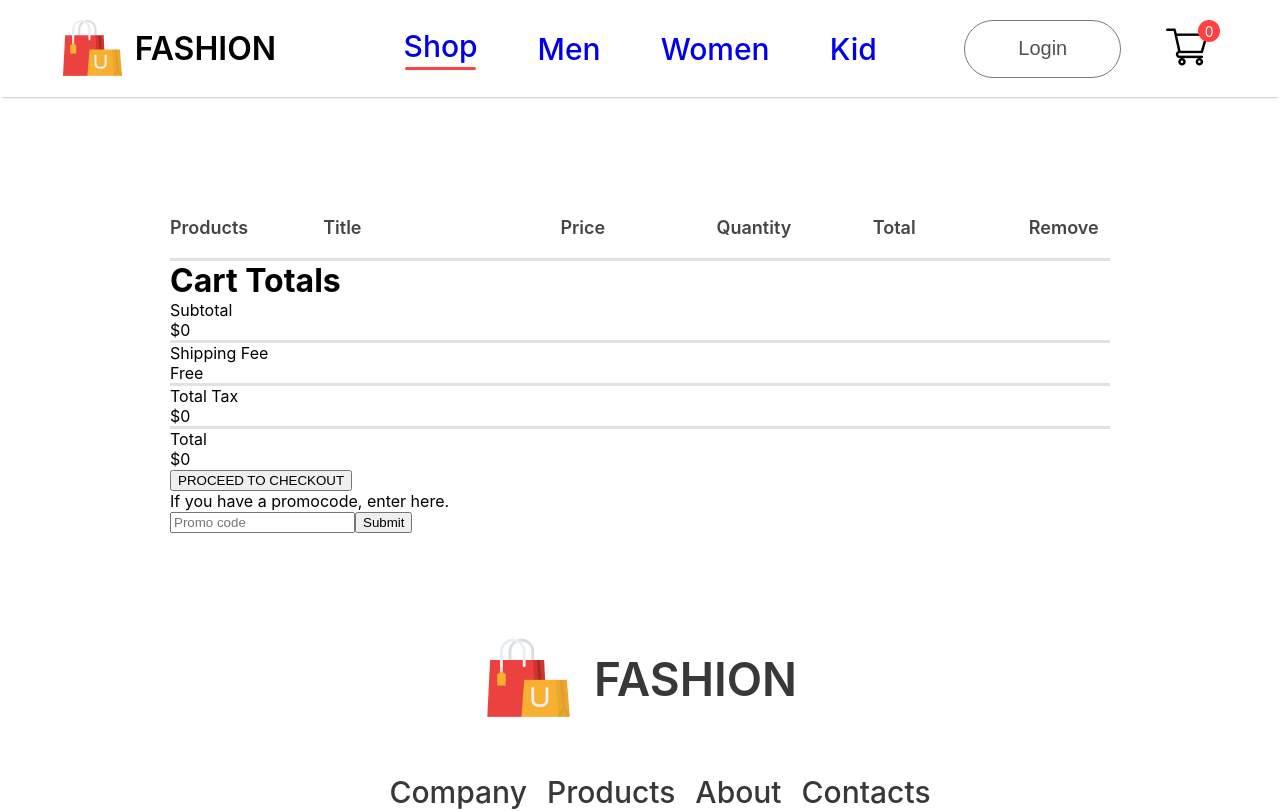
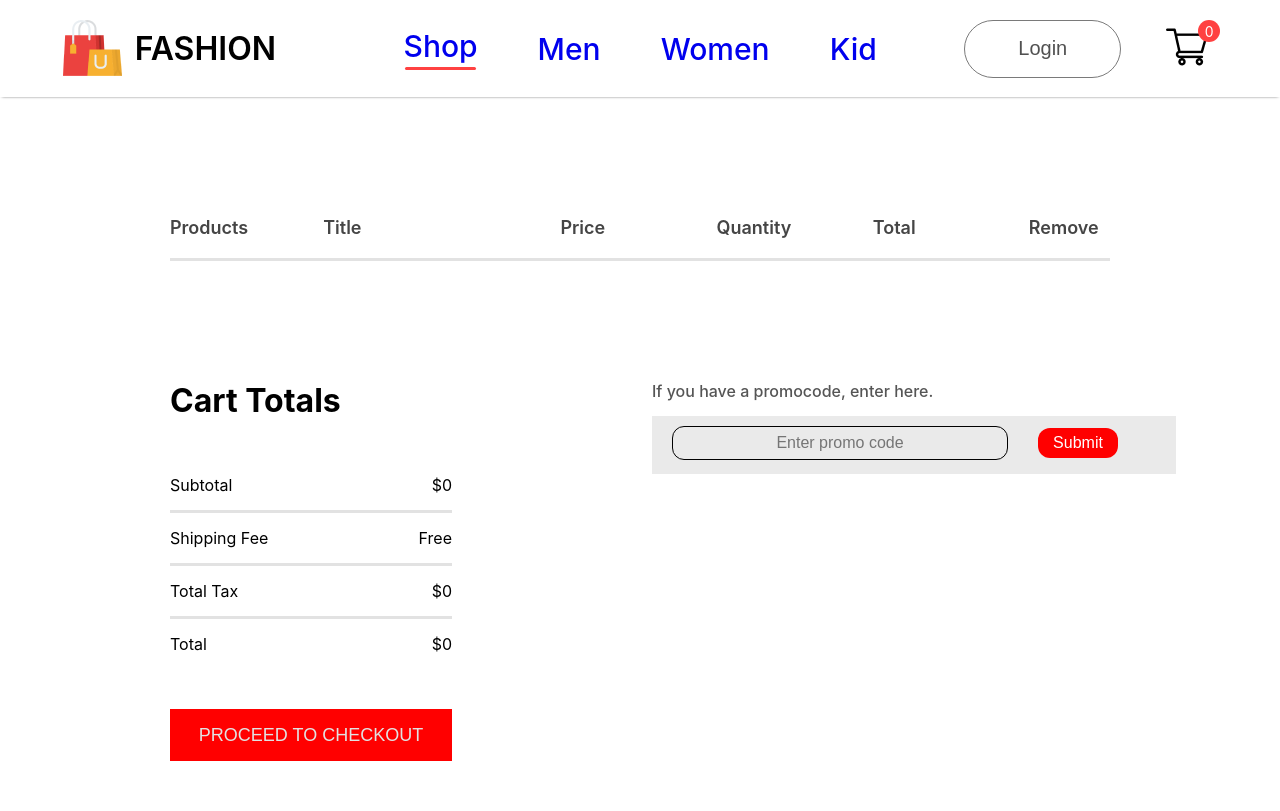
Before and after one commit to anuragshrestha/CloudMart, a React (Create React App) app: page /cart in a window 1280 px wide. Shown: the top 811 px of the page. Built offline with nearby package versions, Linux system fonts and the light colour scheme.

Commit message:
gave styling to the total cart amount section

```diff
--- a/src/components/CartItems/CartItems.css
+++ b/src/components/CartItems/CartItems.css
@@ -38,5 +38,78 @@
     height: 40px;
     border: 2px solid #ebebeb;
     background: #fff;
+}
+
+.cartitems-down {
+    display: flex;
+    margin: 120px 0px;
+}
+
+.cartitems-total{
+    flex-direction: column;
+    display: flex;
+    flex: 1;
+    margin-right: 200px;
+    gap: 40px;
+}
+
+.cartitems-total-item{
+    display: flex;
+    justify-content: space-between;
+    padding: 15px 0px;
+}
+
+.cartitems-total button{
+    height: 52px;
+    width: 282px;
+    border: none;
+    outline: none;
+    background: red;
+    color: #e2e2e2;
+    font-weight: 500;
+    font-size: 18px;
+    cursor: pointer;
+}
+.cartitems-promocode {
+    font-weight: 500;
+    flex: 1;
+}
+
+.cartitems-promocode p{
+    color: #555;
+}
+
+.cartitems-promobox{
+    width: 504px;
+    margin-top: 15px;
+    padding-left: 20px;
+    height: 58px;
+    background: #eaeaea;
+    justify-content: center;
+    align-items: center;
+}
+.cartitems-promobox input{
+    border: 1px solid black;
+    outline: none;
+    background: transparent;
+    font-size: 16px;
+    width: 330px;
+    height: 30px;
+    border-radius: 12px;
+   margin-top: 10px;
+   text-align: center;
 
 }
+
+.cartitems-promobox button{
+    width: 80px;
+    height: 30px;
+    background: red;
+    color: white;
+    border: none;
+    outline: none;
+    margin-left: 30px;
+    border-radius: 12px;
+    font-size: 16px;
+    cursor: pointer;
+}
--- a/src/components/CartItems/CartItems.jsx
+++ b/src/components/CartItems/CartItems.jsx
@@ -4,7 +4,7 @@ import { ShopContext } from "../../context/ShopContext";
 import remove_icon from "../assets/cart_cross_icon.png";
 
 const CartItems = () => {
-  const { all_product, cartItems, removeFromCart } = useContext(ShopContext);
+  const { all_product, cartItems, removeFromCart,  getTotalCartAmount } = useContext(ShopContext);
 
   return (
     <div className="cartitems">
@@ -51,7 +51,7 @@ const CartItems = () => {
           <div>
             <div className="cartitems-total-item">
               <p>Subtotal</p>
-              <p>${0}</p>
+              <p>${getTotalCartAmount()}</p>
             </div>
             <hr/>
             <div className="cartitems-total-item">
@@ -74,7 +74,7 @@ const CartItems = () => {
         <div className="cartitems-promocode">
           <p>If you have a promocode, enter here.</p>
           <div className="cartitems-promobox">
-            <input type="text"  placeholder="Promo code"/>
+            <input type="text"  placeholder="Enter promo code"/>
             <button>Submit</button>
           </div>
         </div>
```
